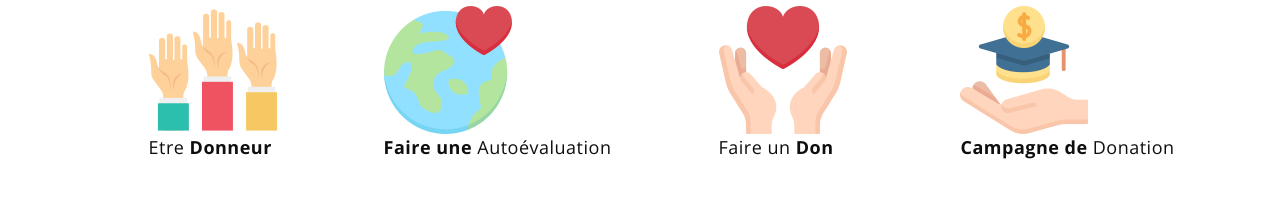
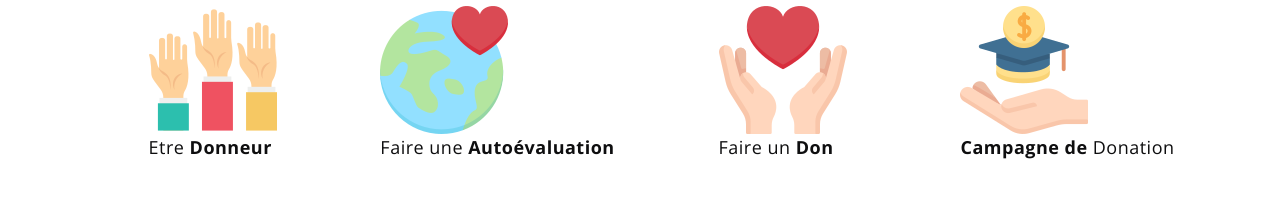
Before and after one commit to BlackRock2308/bloodstyx, an Angular app: page / in a window 1280 px wide. Shown: the part 1260-1484 px from the top of the page. Built offline with nearby package versions, Linux system fonts and the light colour scheme.

Commit message:
changing logo image eb

```diff
--- a/src/app/HomePage/components/home/home.component.html
+++ b/src/app/HomePage/components/home/home.component.html
@@ -43,7 +43,7 @@
                   <a routerLink="/steps" class="d-block">
                       <img src="../../../../assets/kindheart/images/icons/heart.png" class="featured-block-image img-fluid" alt="">
 
-                      <p class="featured-block-text"><strong>Faire une </strong> Autoévaluation</p>
+                      <p class="featured-block-text">Faire une <strong>Autoévaluation</strong> </p>
                   </a>
               </div>
           </div>
```
